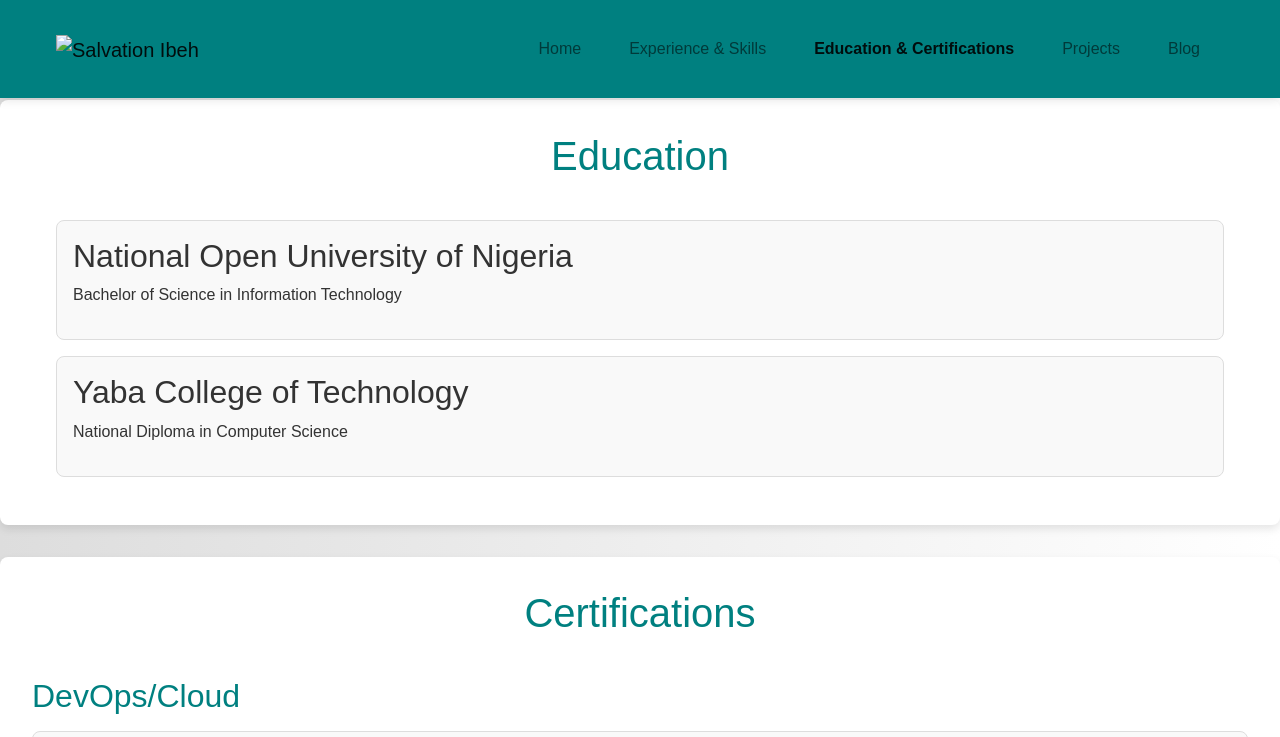
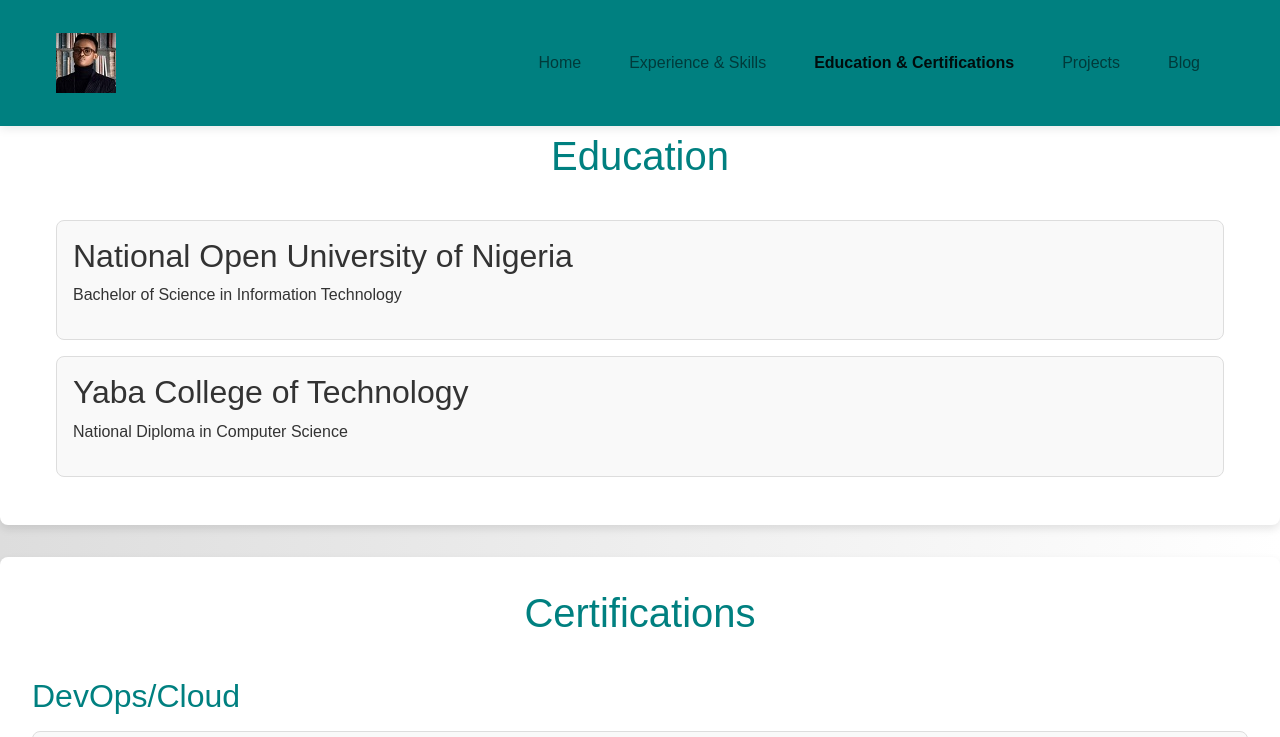
Before and after one commit to SalvationIbeh/Portfolio-Website, a plain HTML site: page education.html in a window 1280 px wide. Shown: the top 737 px of the page. Drawn offline with nearby package versions, Linux system fonts and the light colour scheme; the site is published under a folder, as on GitHub Pages, so addresses that start at the root find nothing.

Commit message:
Change Image Folder

```diff
--- a/education.html
+++ b/education.html
@@ -13,7 +13,7 @@
         <div class="container">
             <nav class="navbar navbar-expand-lg navbar-light">
                 <a href="index.html" class="navbar-brand">
-                    <img src="/Images/Homepage/1684329179613 60x60.jpg" alt="Salvation Ibeh" class="img-fluid">
+                    <img src="1684329179613 60x60.jpg" alt="Salvation Ibeh" class="img-fluid">
                 </a>
                 <button class="navbar-toggler" type="button" data-bs-toggle="collapse" data-bs-target="#navbarNav" aria-controls="navbarNav" aria-expanded="false" aria-label="Toggle navigation">
                     <span class="navbar-toggler-icon"></span>
```
Also changed, not shown: 1684329179613 60x60.jpg (renamed from Images/Homepage/1684329179613 60x60.jpg).
